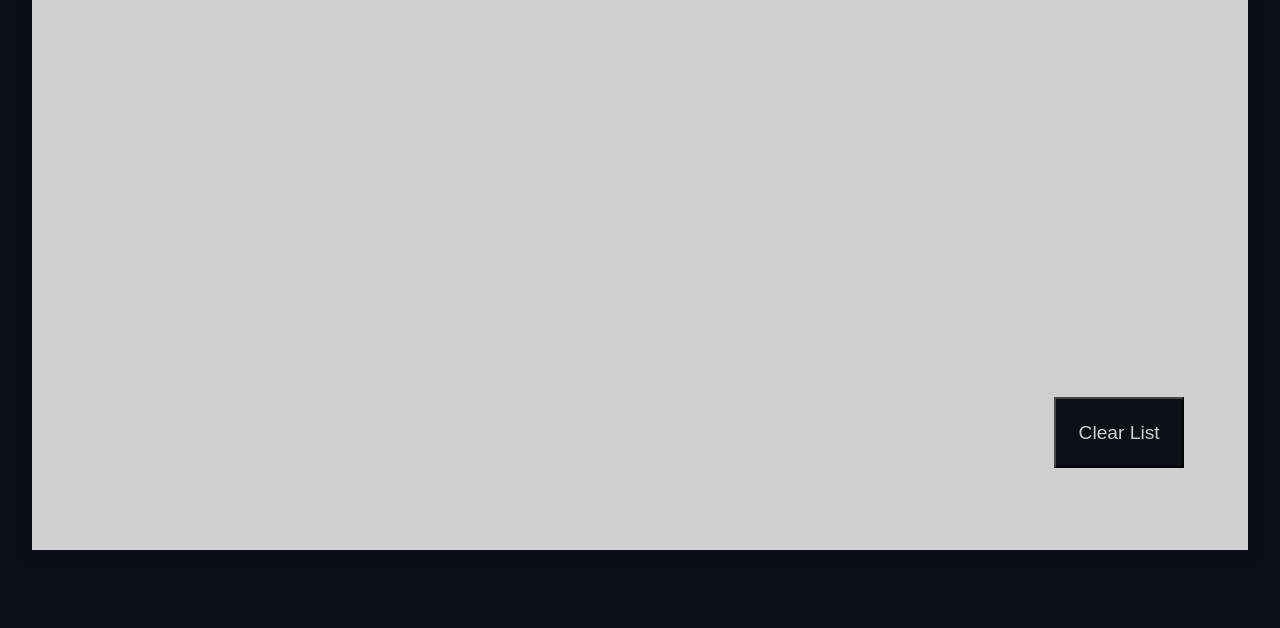
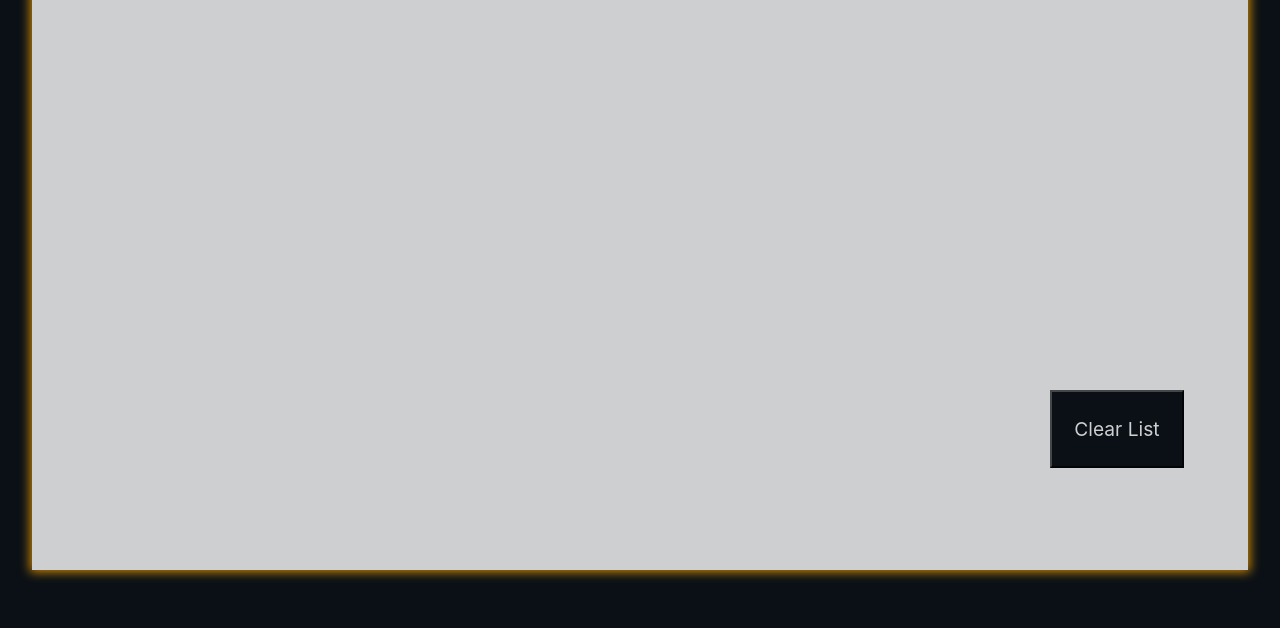
Before and after one commit to xnd0/Are_We_There_Yet_Adventure_App, a plain HTML site: page favlocations.html in a window 1280 px wide. Shown: the part 172-800 px from the top of the page. Drawn offline with nearby package versions, Linux system fonts and the light colour scheme.

Commit message:
added some css & bootstrap to 2nd html file

```diff
--- a/assets/css/style.css
+++ b/assets/css/style.css
@@ -216,7 +216,7 @@ width: 10px;
 }
 
 /* favLocations HTML  */
-.container{
+.container1{
     padding-top: 1rem;
     text-align: center;
     color: #0a1016;
@@ -225,7 +225,7 @@ width: 10px;
     background-color:white;
     opacity: .8;
     font-size: 1.3rem;
-    box-shadow: 0 0 10px 2px;
+    box-shadow: rgb(255, 166, 0) 0 0 10px 2px;
 }
 
 .fav-hero ul li {
@@ -233,7 +233,7 @@ width: 10px;
     margin-top: 5px;
     margin-bottom: 5px;
     padding: 5px;
-    background-color:  #0a1016;
+    background-color:  rgb(255, 166, 0);
     color: white;
     font-size: 1.2em;
     line-height: 1.5;
@@ -249,5 +249,7 @@ width: 10px;
     color: var(--w);
     background: #0a1016;
     cursor: pointer;
-
 }
+#reset:hover{
+    box-shadow: rgb(255, 166, 0) 0 0 10px 2px;
+}
--- a/favlocations.html
+++ b/favlocations.html
@@ -5,6 +5,8 @@
     <meta charset="UTF-8">
     <meta http-equiv="X-UA-Compatible" content="IE=edge">
     <meta name="viewport" content="width=device-width, initial-scale=1.0">
+    <link rel="stylesheet" href="https://cdn.jsdelivr.net/npm/bootstrap@4.0.0/dist/css/bootstrap.min.css"
+        integrity="sha384-Gn5384xqQ1aoWXA+058RXPxPg6fy4IWvTNh0E263XmFcJlSAwiGgFAW/dAiS6JXm" crossorigin="anonymous">
     <script src="https://kit.fontawesome.com/f5f4ff2f36.js" crossorigin="anonymous"></script>
     <link rel="stylesheet" href="./assets/css/style.css">
     <title>Favorite Locations</title>
@@ -22,7 +24,7 @@
         </nav>
     </header>
     <hr>
-    <div class="container">
+    <div class="container1">
         <h2>Favorite Locations:</h2>
         <div class="fav-hero">
             <ul id="saveList"></ul>
```
